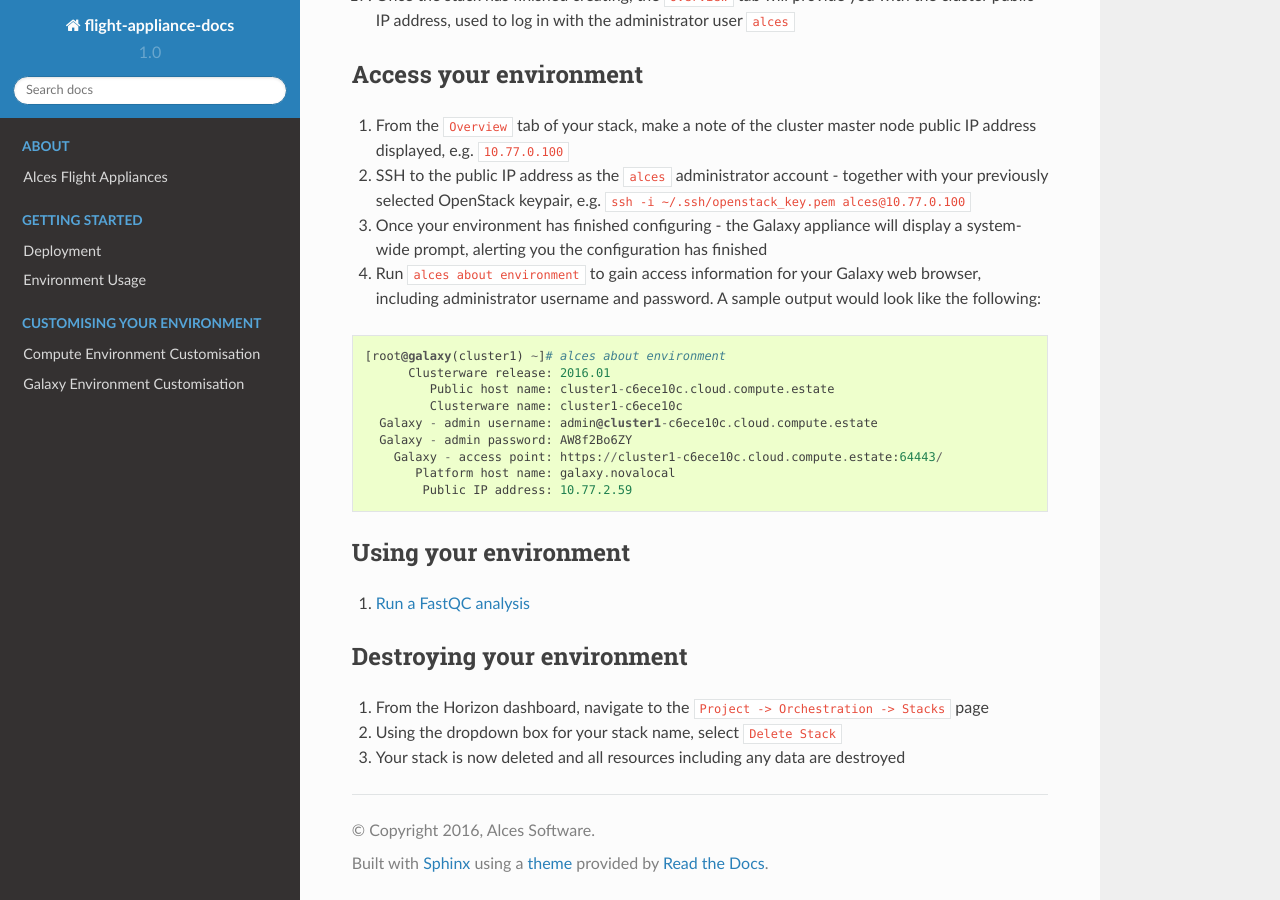
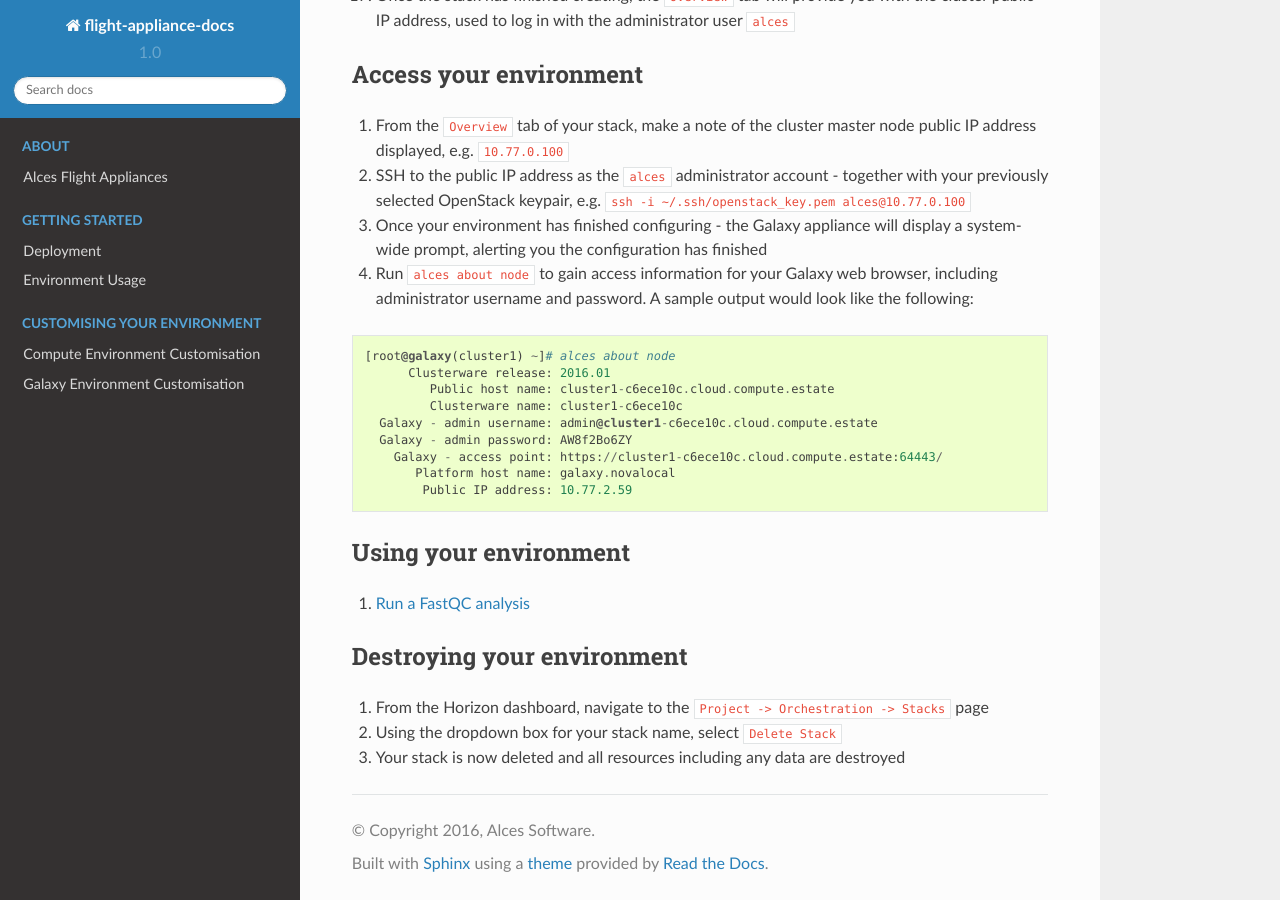
Before and after one commit to alces-software/flight-appliance-docs, a Sphinx documentation site: the page built from docs/source/getting-started/deployment/openstack/galaxy/heat-deploy-galaxy-cluster.rst, in a window 1280 px wide and 900 px high, scrolled down 1079 px. Built offline with Sphinx 7.4.7 and the Read the Docs theme 2.0.0, drawn with Linux system fonts in a browser that asks for light colours.

Commit message:
Replace `alces about environment` with `alces about node` - fixes https://github.com/alces-software/imageware/issues/10

```diff
--- a/docs/source/getting-started/deployment/aws/galaxy/cfn-deploy-galaxy-environment.rst
+++ b/docs/source/getting-started/deployment/aws/galaxy/cfn-deploy-galaxy-environment.rst
@@ -45,7 +45,7 @@ Galaxy environment:
 
 .. code:: bash
 
-    [alces@login1(galaxy) ~]$  alces about environment
+    [alces@login1(galaxy) ~]$  alces about node
           Clusterware release: 2016.01
              Public host name: galaxy-ea944b00.cloud.compute.estate
              Clusterware name: galaxy-ea944b00
--- a/docs/source/getting-started/deployment/aws/galaxy/cfn-deploy-multi-node-galaxy-environment.rst
+++ b/docs/source/getting-started/deployment/aws/galaxy/cfn-deploy-multi-node-galaxy-environment.rst
@@ -46,7 +46,7 @@ Galaxy environment:
 
 .. code:: bash
 
-    [alces@login1(galaxy) ~]$  alces about environment
+    [alces@login1(galaxy) ~]$  alces about node
           Clusterware release: 2016.01
              Public host name: galaxy-ea944b00.cloud.compute.estate
              Clusterware name: galaxy-ea944b00
--- a/docs/source/getting-started/deployment/aws/galaxy/manual-deploy-galaxy-environment.rst
+++ b/docs/source/getting-started/deployment/aws/galaxy/manual-deploy-galaxy-environment.rst
@@ -83,7 +83,7 @@ Galaxy environment:
 
 .. code:: bash
 
-    [alces@login1(galaxy) ~]$  alces about environment
+    [alces@login1(galaxy) ~]$  alces about node
           Clusterware release: 2016.01
              Public host name: galaxy-ea944b00.cloud.compute.estate
              Clusterware name: galaxy-ea944b00
--- a/docs/source/getting-started/deployment/openstack/galaxy/heat-deploy-galaxy-cluster.rst
+++ b/docs/source/getting-started/deployment/openstack/galaxy/heat-deploy-galaxy-cluster.rst
@@ -39,11 +39,11 @@ Access your environment
 1.  From the ``Overview`` tab of your stack, make a note of the cluster master node public IP address displayed, e.g. ``10.77.0.100``
 2.  SSH to the public IP address as the ``alces`` administrator account - together with your previously selected OpenStack keypair, e.g. ``ssh -i ~/.ssh/openstack_key.pem alces@10.77.0.100``
 3.  Once your environment has finished configuring - the Galaxy appliance will display a system-wide prompt, alerting you the configuration has finished
-4.  Run ``alces about environment`` to gain access information for your Galaxy web browser, including administrator username and password. A sample output would look like the following:
+4.  Run ``alces about node`` to gain access information for your Galaxy web browser, including administrator username and password. A sample output would look like the following:
 
 .. code-block::
 
-    [root@galaxy(cluster1) ~]# alces about environment
+    [root@galaxy(cluster1) ~]# alces about node
           Clusterware release: 2016.01
              Public host name: cluster1-c6ece10c.cloud.compute.estate
              Clusterware name: cluster1-c6ece10c
```
